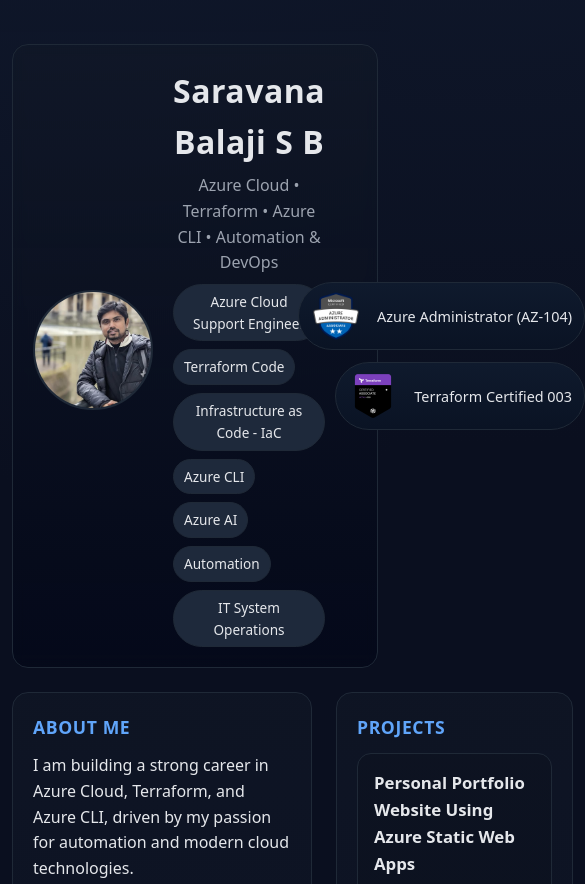
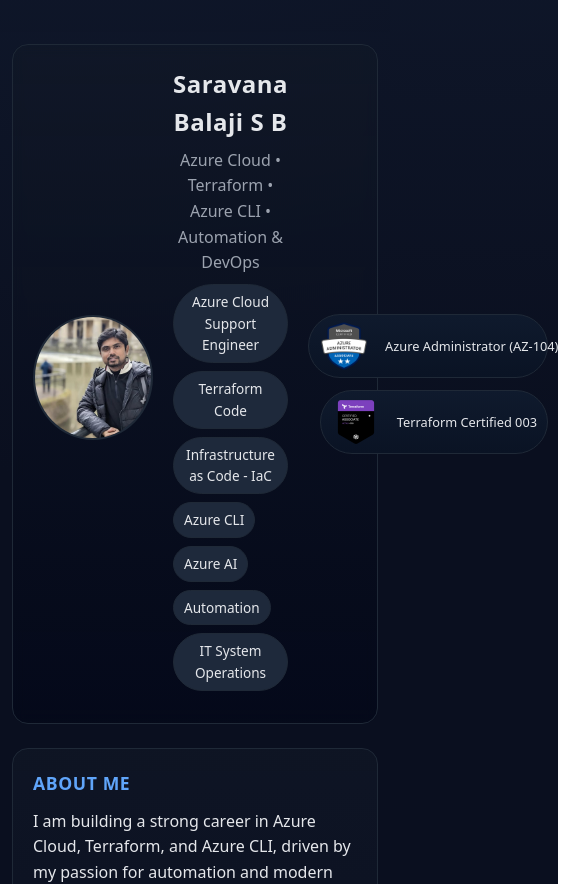
Before and after one commit to Saravana-sb/site, a plain HTML site: page index.html in a window 390 px wide. Shown: the top 884 px of the page, 585 px wide, since content can reach past the window. Drawn offline with Linux system fonts and the light colour scheme.

Commit message:
Update index.html
Updated code

```diff
--- a/index.html
+++ b/index.html
@@ -168,6 +168,24 @@
             }
         }
 
+        @media (max-width: 768px) {
+            .header {
+                grid-template-columns: 1fr;
+                text-align: center;
+            }
+
+            .avatar {
+                margin: 0 auto 12px auto;
+            }
+
+            .title {
+                margin-bottom: 12px;
+            }
+
+            .badges {
+                justify-content: center;
+            }
+        }
 
 
         .header {
@@ -284,10 +302,11 @@
 
         .grid {
             display: grid;
-            grid-template-columns: 300px 1fr;
+            grid-template-columns: 1fr;
             gap: 24px;
             margin-top: 24px;
         }
+
 
         .panel {
             background: linear-gradient(180deg, rgba(17, 24, 39, 0.6), rgba(2, 6, 23, 0.5));
@@ -384,6 +403,33 @@
             font-size: 0.9rem;
             color: var(--muted);
             text-align: center;
+        }
+
+        @media (min-width: 768px) {
+            .grid {
+                grid-template-columns: 300px 1fr;
+            }
+        }
+
+        img,
+        .avatar {
+            max-width: 100%;
+            height: auto;
+        }
+
+        @media (max-width: 480px) {
+            .container {
+                padding: 12px;
+            }
+
+            .title h1 {
+                font-size: 1.5rem;
+            }
+
+            .badge {
+                font-size: 0.8rem;
+                padding: 6px 10px;
+            }
         }
 
         /* Print-friendly */
```
